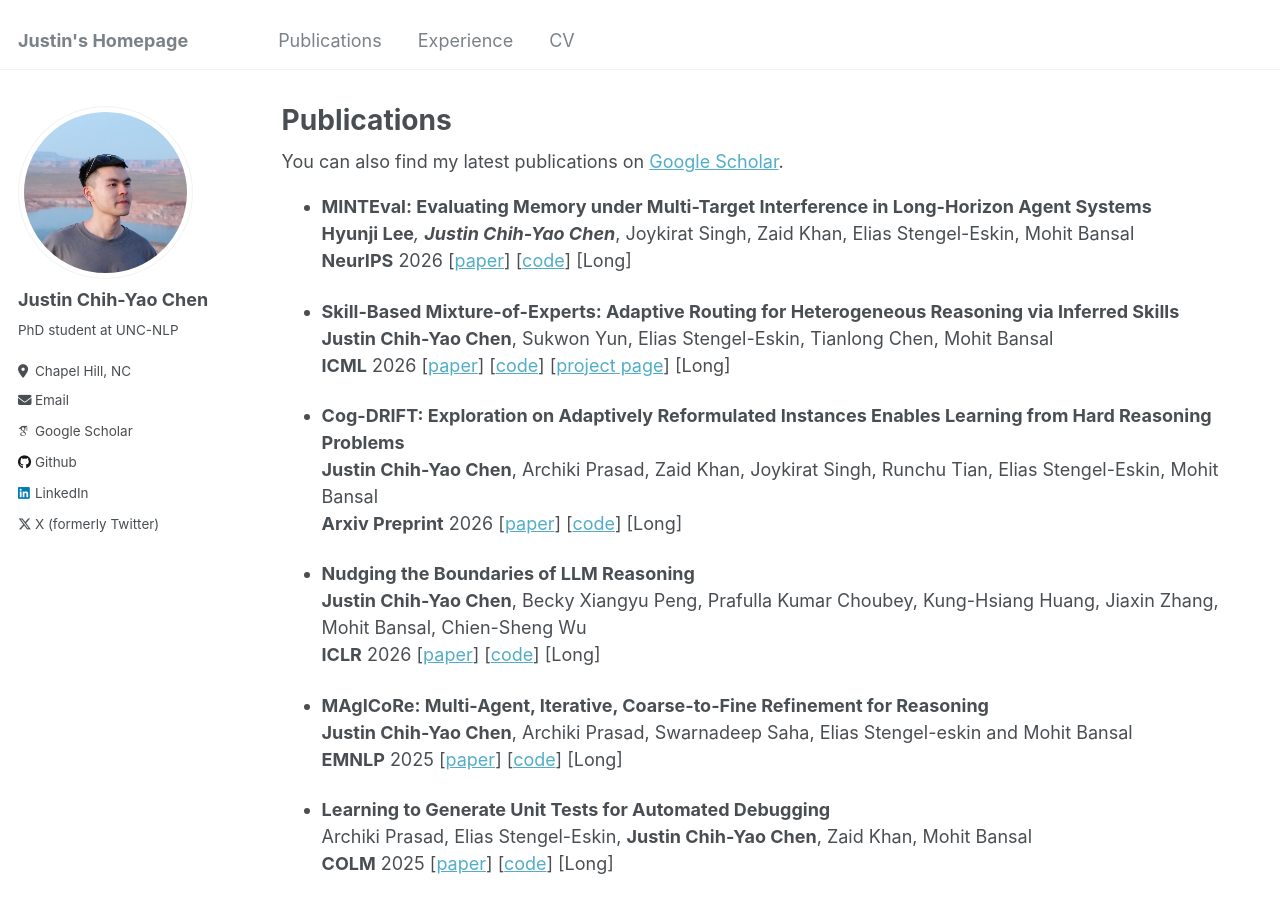
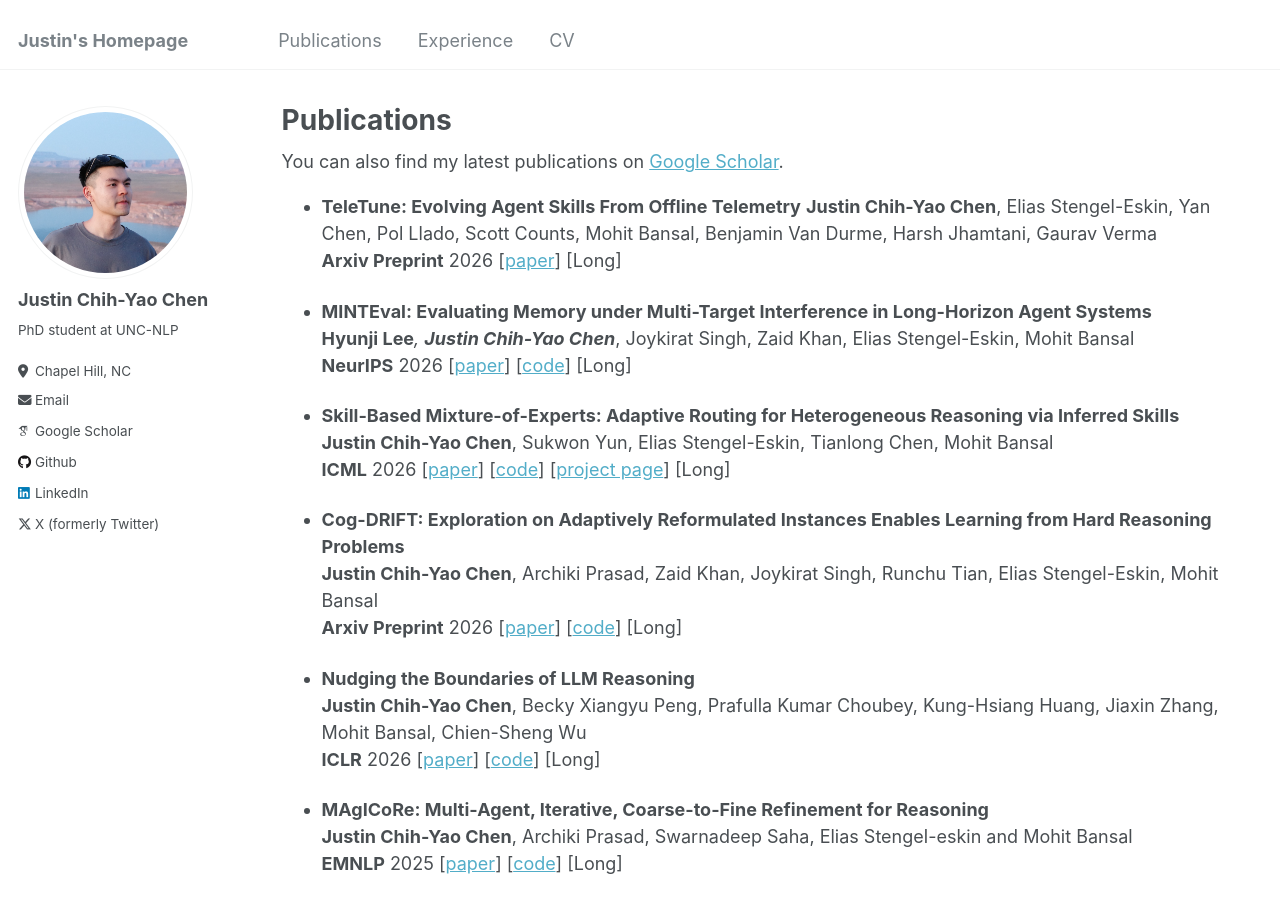
Before and after one commit to dinobby/dinobby.github.io, a Jekyll site: the page built from _pages/publications.md, in a window 1280 px wide and 900 px high. Built offline with Jekyll 4.4.1, drawn with Linux system fonts in a browser that asks for light colours; some web fonts are replaced.

Commit message:
Add new publications to the publications page
Added new publications including 'TeleTune' and 'MINTEval' with authors and links.

```diff
--- a/_pages/publications.md
+++ b/_pages/publications.md
@@ -10,6 +10,10 @@ author_profile: true
 {% endif %}
 
 {% include base_path %}
+* **TeleTune: Evolving Agent Skills From Offline Telemetry**
+**Justin Chih-Yao Chen**, Elias Stengel-Eskin, Yan Chen, Pol Llado, Scott Counts, Mohit Bansal, Benjamin Van Durme, Harsh Jhamtani, Gaurav Verma\
+**Arxiv Preprint** 2026 [[paper](https://arxiv.org/abs/2610.05437)] [Long]
+
 * **MINTEval: Evaluating Memory under Multi-Target Interference in Long-Horizon Agent Systems**
 **Hyunji Lee***, **Justin Chih-Yao Chen***, Joykirat Singh, Zaid Khan, Elias Stengel-Eskin, Mohit Bansal\
 **NeurIPS** 2026 [[paper](https://arxiv.org/abs/2605.18565)] [[code](https://github.com/amy-hyunji/MINTEval)] [Long]
```
